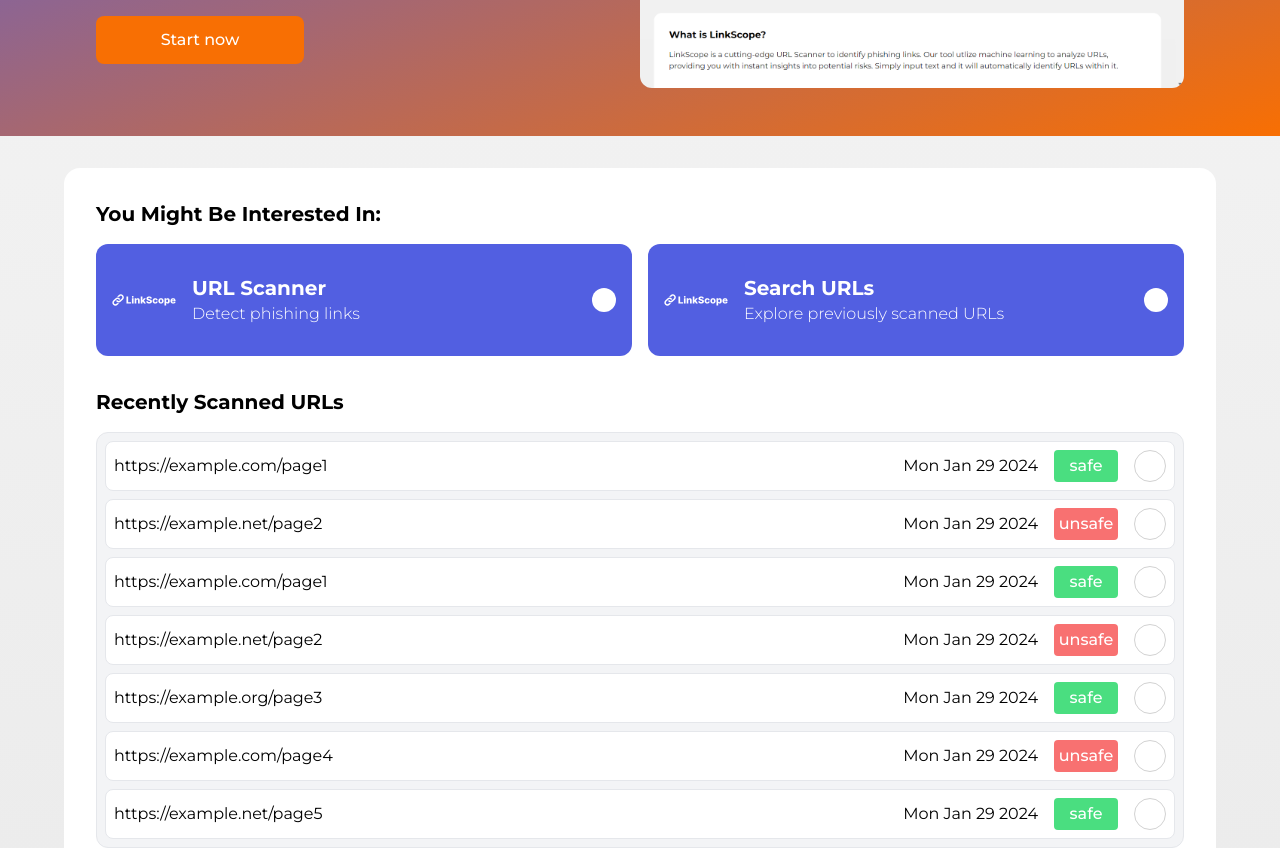
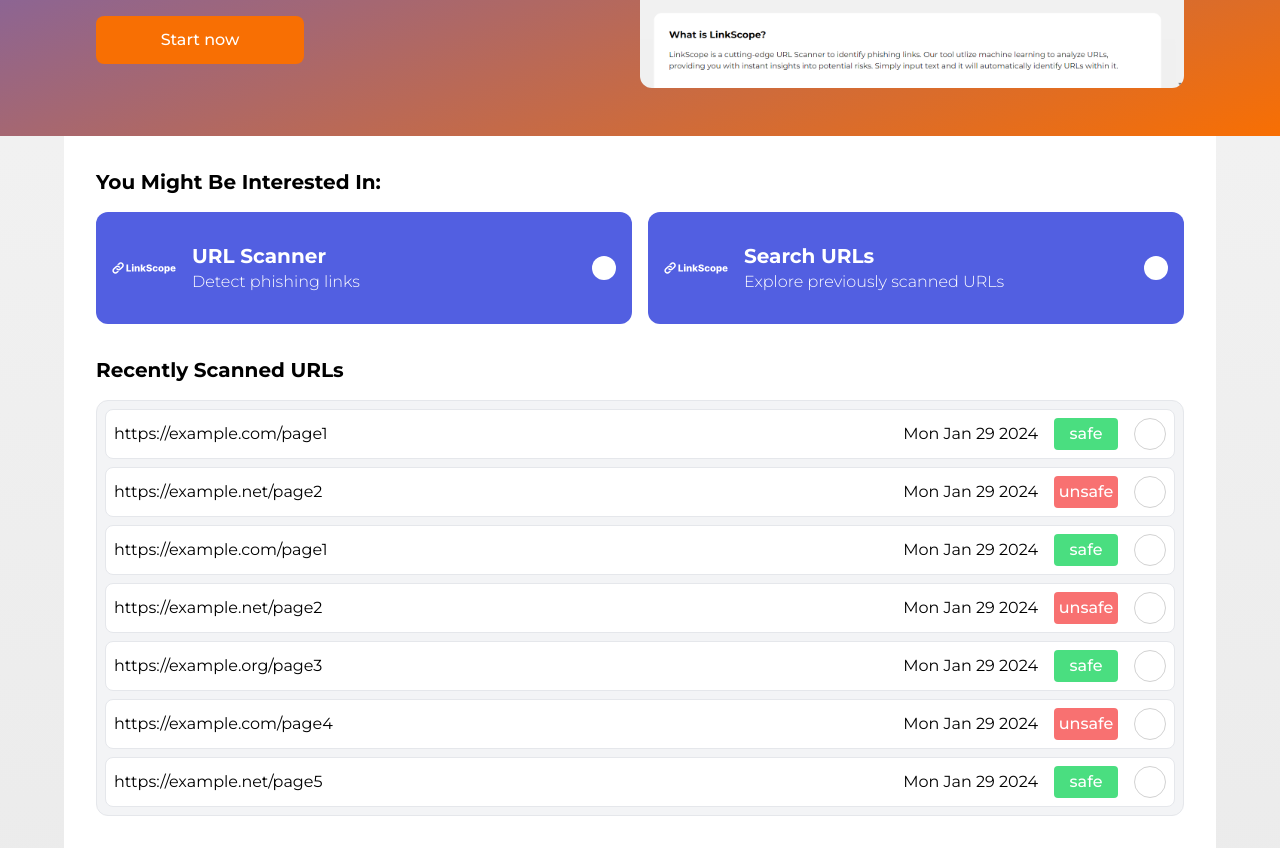
Before and after one commit to Senior-Synergy/linkscope-front, a Next.js app: page / in a window 1280 px wide. Shown: the part 381-1229 px from the top of the page. Built offline with nearby package versions, Linux system fonts and the light colour scheme.

Commit message:
Revert container style to the one without rounded outer corners

```diff
--- a/src/app/page.tsx
+++ b/src/app/page.tsx
@@ -90,9 +90,7 @@
           ))}
         </div>
       </div> */}
-
-      <div className="flex flex-col flex-auto items-center gap-4 md:gap-8 p-4 md:p-8">
-        <div className="flex flex-col flex-auto gap-8 p-8 self-center w-full max-w-6xl bg-white rounded-2xl">
+      <div className="flex flex-col flex-auto gap-8 p-8 self-center w-full max-w-6xl bg-white">
         <div>
           <h2 className="text-xl font-bold mb-4">
             You Might Be Interested In:
@@ -123,9 +121,7 @@
                 />
                 <div>
                   <h3 className="font-bold text-xl">Search URLs</h3>
-                    <p className="font-light">
-                      Explore previously scanned URLs
-                    </p>
+                  <p className="font-light">Explore previously scanned URLs</p>
                 </div>
               </div>
               <div className="shrink-0 h-6 w-6 rounded-full bg-white" />
@@ -146,8 +142,6 @@
             <li>Item 3</li>
           </ol>
           </div> */}
-        </div>
-
         <footer className="mt-8 text-gray-500 text-sm">
           <p>LinkScope | Senior Synergy</p>
         </footer>
--- a/src/app/scan/page.tsx
+++ b/src/app/scan/page.tsx
@@ -44,7 +44,9 @@
   ];
 
   return (
-    <div className="flex flex-col flex-auto items-center gap-4 md:gap-8 p-4 md:p-8">
+    <>
+      <div className="flex flex-col flex-auto gap-8 p-8 self-center w-full max-w-6xl bg-white">
+        {/* URL Scanner */}
         <div className="flex flex-col md:flex-row items-center w-full max-w-6xl gap-8 p-8 bg-gradient-to-br from-primary to-primary-dark rounded-2xl">
           <header className="w-full md:w-1/3 space-y-4 text-white">
             <h1 className="text-5xl font-bold">LinkScope URL Scanner</h1>
@@ -63,9 +65,6 @@
             <Scanner />
           </div>
         </div>
-
-      <div className="flex flex-col flex-auto gap-8 p-8 self-center w-full max-w-6xl bg-white rounded-2xl">
-        {/* URL Scanner */}
 
         <div>
           <h2 className="text-xl font-bold mb-4">What is LinkScope?</h2>
@@ -127,13 +126,13 @@
               <div className="shrink-0 h-6 w-6 rounded-full bg-white" />
             </div>
           </div>
-        </div>
-      </div>
 
           <footer className="mt-8 text-gray-500 text-sm">
             <p>LinkScope | Senior Synergy</p>
           </footer>
         </div>
+      </div>
+    </>
   );
 }
 
```
Lines whose indentation alone changed are shown as unchanged.
